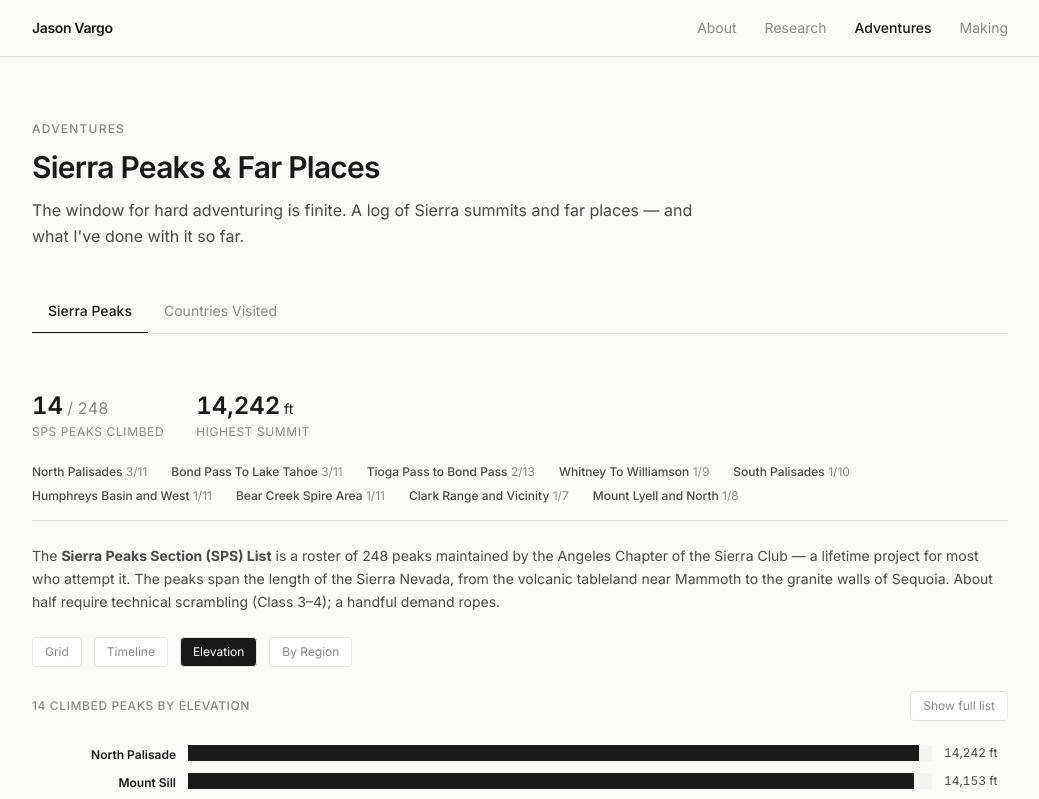
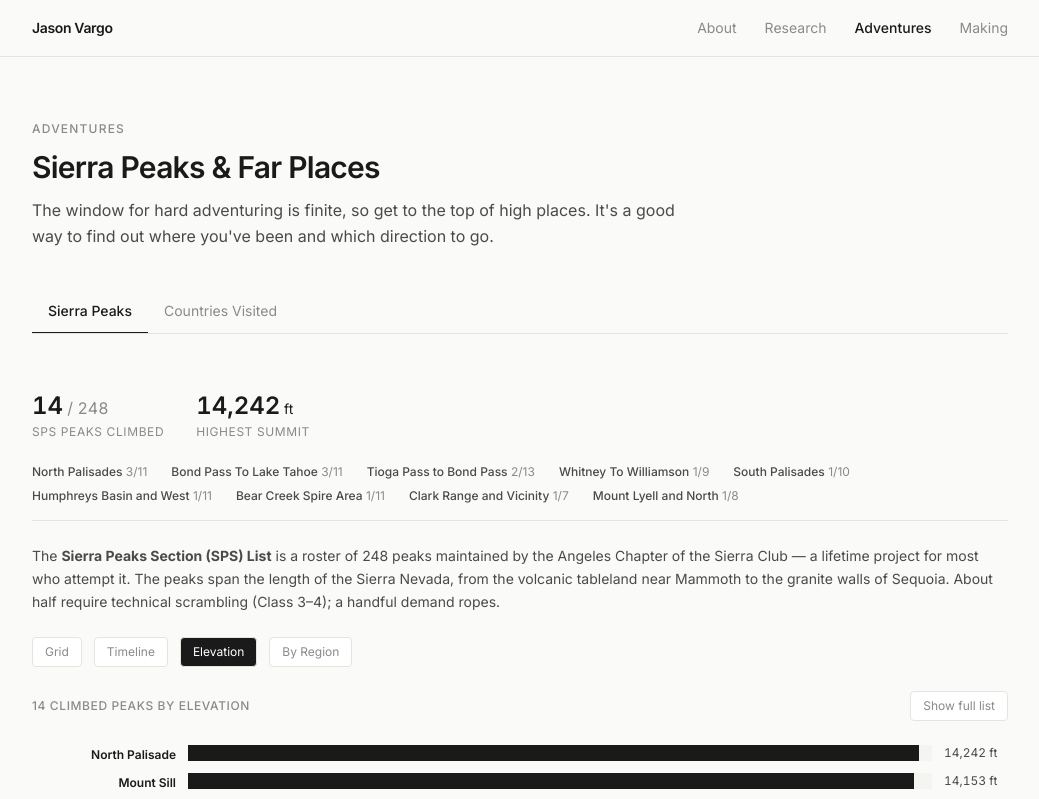
Before and after one commit to vargovargo/vargocity-site, a React (Vite) app: page /adventures in a window 1280 px wide. Shown: the top 799 px of the page, without its empty margins (120-1159 px from the left). Built offline with nearby package versions, Linux system fonts and the light colour scheme.

Commit message:
Modify description in AdventuresPage component
Updated the description in SectionHeader to emphasize the importance of reaching high places for navigation.

```diff
--- a/src/pages/AdventuresPage.jsx
+++ b/src/pages/AdventuresPage.jsx
@@ -31,7 +31,7 @@ export default function AdventuresPage() {
       <SectionHeader
         label="Adventures"
         title="Sierra Peaks & Far Places"
-        description="The window for hard adventuring is finite. A log of Sierra summits and far places — and what I've done with it so far."
+        description="The window for hard adventuring is finite, so get to the top of high places. It's a good way to find out where you've been and which direction to go. "
       />
 
       <div className="mb-8">
```
